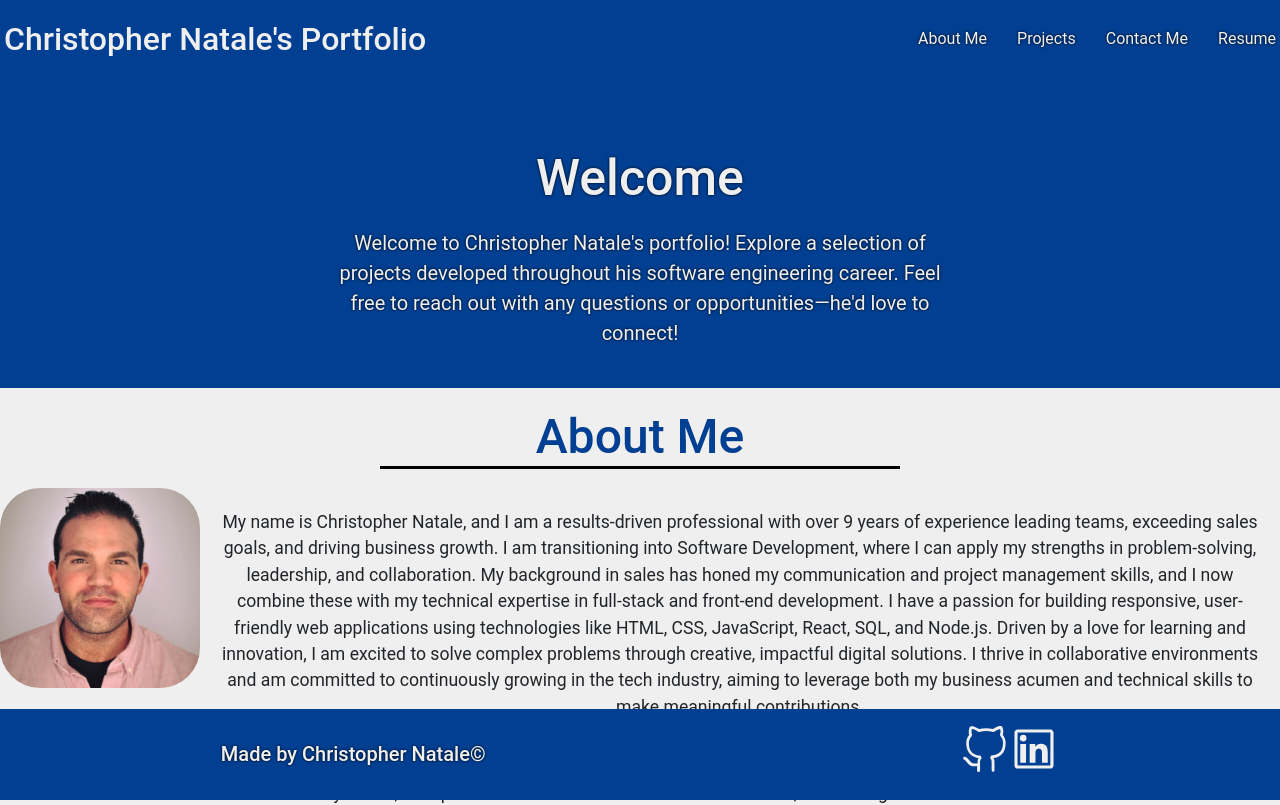
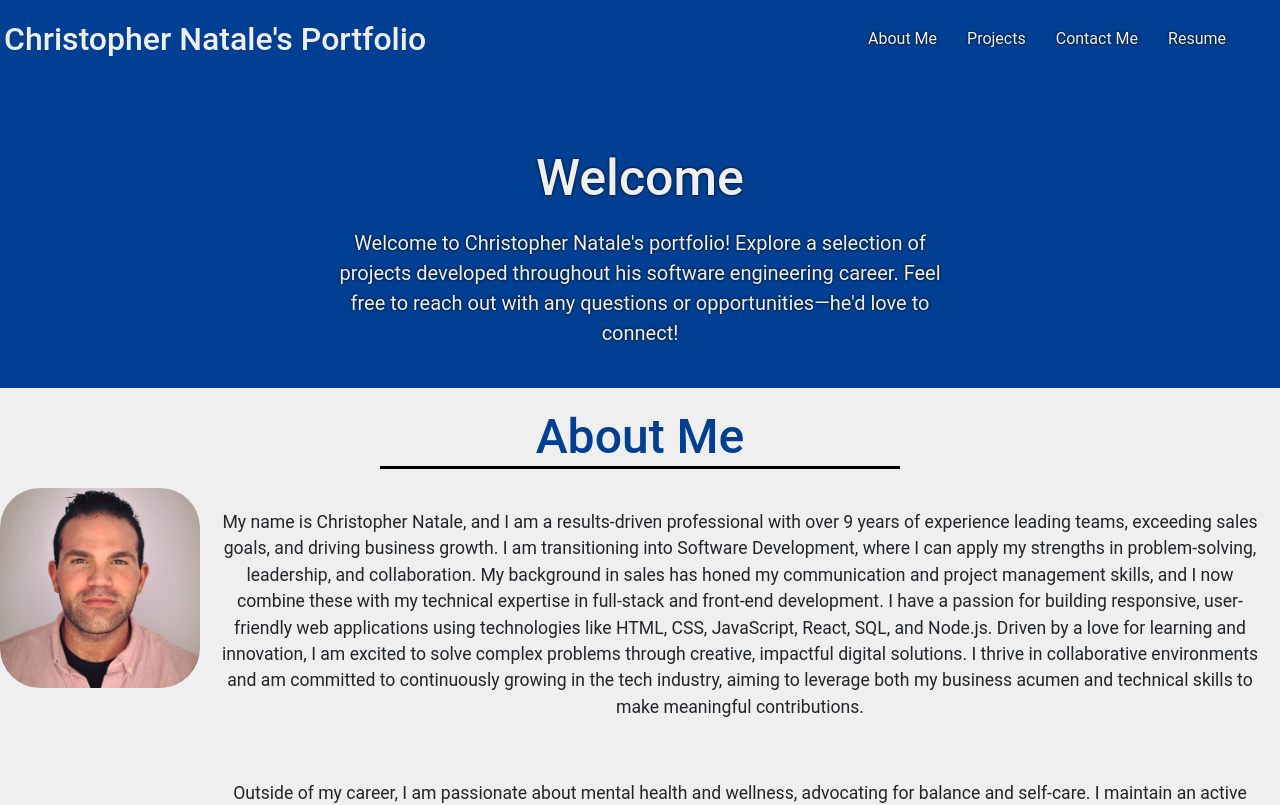
Before and after one commit to natale565/react-portfolio, a React (Vite) app: page / in a window 1280 px wide. Shown: the top 805 px of the page. Built offline with nearby package versions, Linux system fonts and the light colour scheme.

Commit message:
fixed footer

```diff
--- a/src/components/NavBar.jsx
+++ b/src/components/NavBar.jsx
@@ -3,7 +3,7 @@ function NavBar({ currentPage, handlePageChange }) {
     return(
     <>
 
-    <nav>
+    <nav className="nav-links">
         <ul>
             <li><a href="#about-me"
             onClick={() => handlePageChange('AboutMe')}
--- a/src/index.css
+++ b/src/index.css
@@ -6,6 +6,7 @@ html, body, #root {
   flex-direction: column;
     box-sizing: border-box;
     font-family: 'Roboto', sans-serif;
+    ;
 }
 
 
@@ -38,6 +39,11 @@ header{
     color: #efefef;
 }
 
+.nav-links {
+    margin-right: 50px;
+
+}
+
 
 
 footer {
@@ -48,11 +54,11 @@ footer {
     height: 100px;
     display: flex;
     text-shadow: 0 0 3px rgba(0, 0, 0, 1);
-    position: sticky;
+
     justify-content: space-around;
     align-items: center;
     margin-top: 80px;
-    bottom: 0;
+  margin-top: auto;
 
 
 }
```
